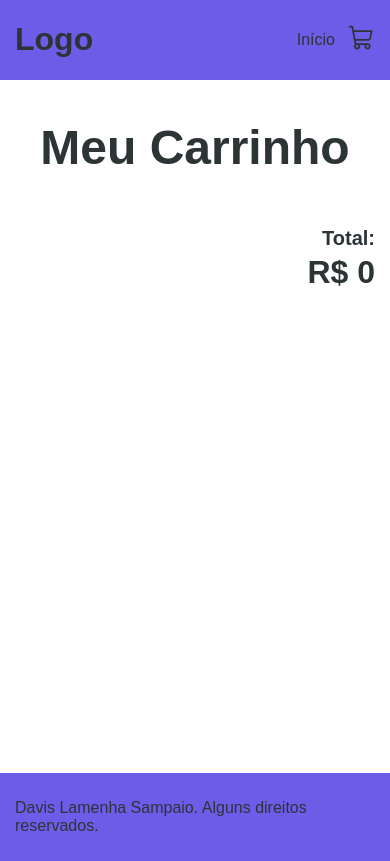
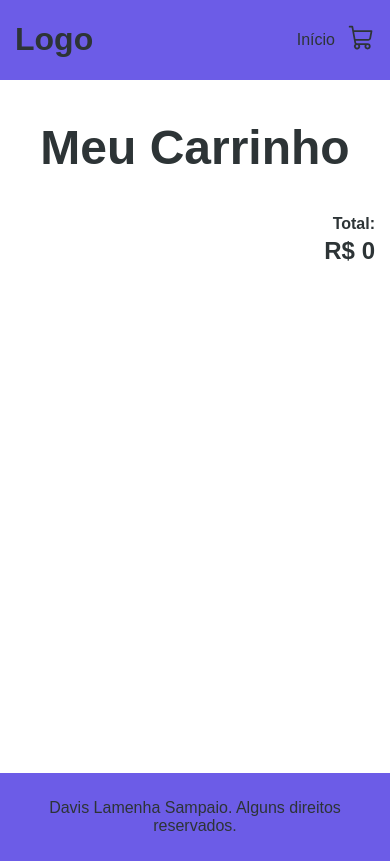
Before and after one commit to davislamenha/loja-virtual-react, a React (Vite) app: page /carrinho in a window 390 px wide. Built offline with nearby package versions, Linux system fonts and the light colour scheme.

Commit message:
responsividade do carrinho

```diff
--- a/src/Components/Cart/index.jsx
+++ b/src/Components/Cart/index.jsx
@@ -59,6 +59,7 @@ const CartComponent = () => {
                   <h3>{name}</h3>
                   <p>{description}</p>
                 </div>
+                <form className="product_form">
                   <div className="price">
                     <span>R$ {price}</span>
                   </div>
@@ -76,6 +77,7 @@ const CartComponent = () => {
                       <Trash size={32} />
                     </button>
                   </div>
+                </form>
               </ProductStyles>
             );
           })
--- a/src/Components/Cart/styles.js
+++ b/src/Components/Cart/styles.js
@@ -1,15 +1,19 @@
 import styled from 'styled-components';
 
-const CartStyles = styled.form`
+const CartStyles = styled.div`
   padding: 0 0 40px;
   display: flex;
   flex-direction: column;
+
+  @media (max-width: 560px) {
+    padding-bottom: 20px;
+  }
 `;
 
 export const ProductStyles = styled.div`
   color: ${({ theme }) => theme.secondaryColor};
   display: grid;
-  grid-template-columns: 250px 4fr repeat(3, auto);
+  grid-template-columns: 250px 4fr auto;
   align-items: center;
   gap: 1rem;
   padding: 12px 0;
@@ -21,6 +25,12 @@ export const ProductStyles = styled.div`
     max-width: 100%;
     border-radius: 4px;
     box-shadow: rgba(0, 0, 0, 0.1) 0px 4px 12px;
+  }
+
+  .product_form {
+    display: flex;
+    align-items: center;
+    margin: auto;
   }
 
   .details {
@@ -58,12 +68,26 @@ export const ProductStyles = styled.div`
       }
     }
   }
+
+  @media (max-width: 767px) {
+    grid-template-columns: 250px 4fr;
+  }
+
+  @media (max-width: 560px) {
+    padding-bottom: 20px;
+    display: flex;
+    flex-direction: column;
+
+    .product_form {
+      width: 100%;
+      justify-content: space-between;
+    }
+  }
 `;
 
 export const Total = styled.div`
   color: ${({ theme }) => theme.secondaryColor};
   padding: 12px 0;
-  align-self: flex-end;
   text-align: right;
 
   .text {
@@ -76,6 +100,16 @@ export const Total = styled.div`
     font-size: 32px;
     font-weight: bold;
   }
+
+  @media (max-width: 560px) {
+    padding: 0;
+    .text {
+      font-size: 16px;
+    }
+    .display {
+      font-size: 24px;
+    }
+  }
 `;
 
 export default CartStyles;
--- a/src/Components/Footer/styles.js
+++ b/src/Components/Footer/styles.js
@@ -12,6 +12,7 @@ export const FooterContainer = styled(Container)`
   align-items: center;
   justify-content: center;
   min-height: initial;
+  text-align: center;
 `;
 
 export default FooterStyle;
```
Lines whose indentation alone changed are shown as unchanged.
